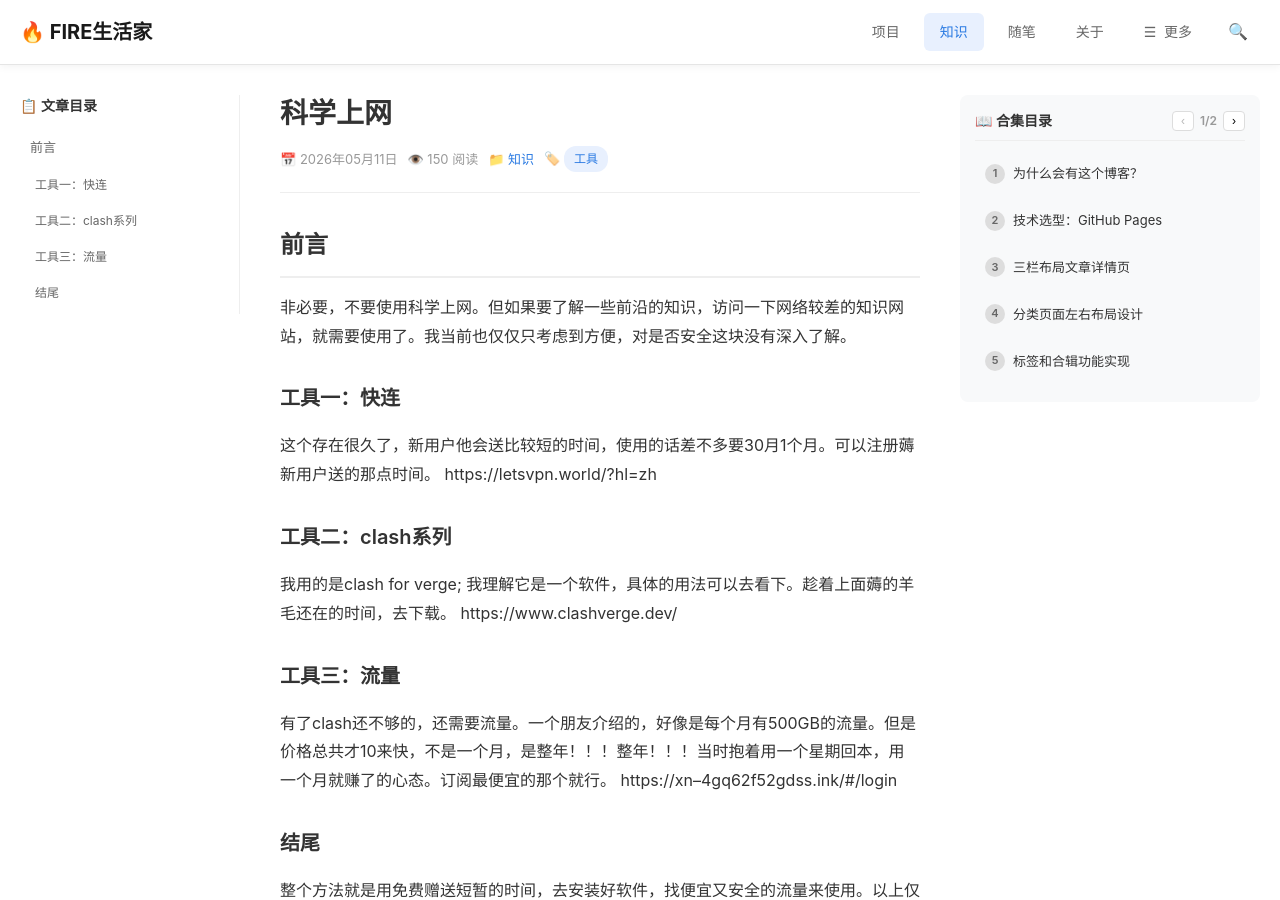
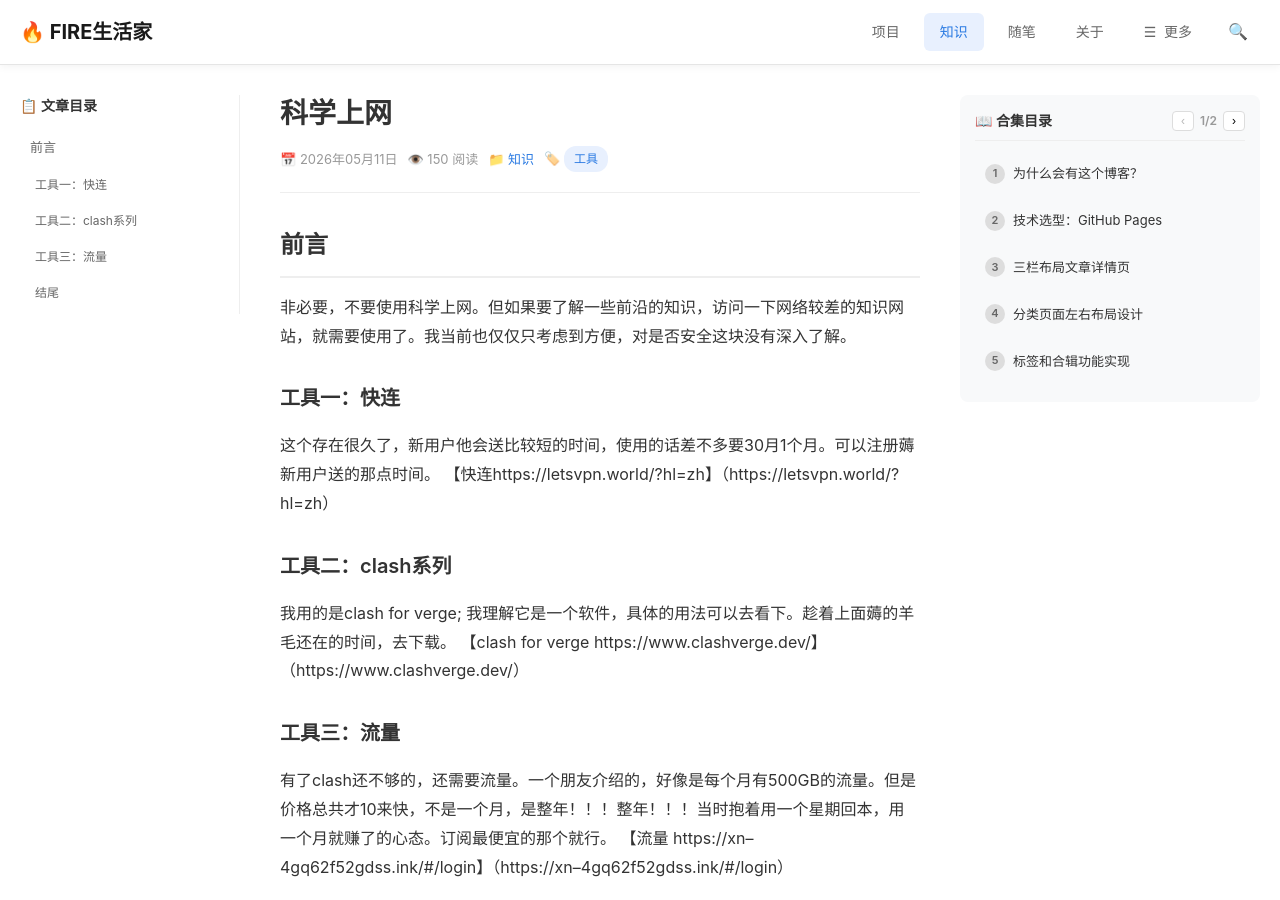
Before and after one commit to firelifes/firelifes.github.io, a Jekyll site: the page built from _posts/2026-05-11-科学上网.md, in a window 1280 px wide and 900 px high. Built offline with Jekyll 4.4.1, drawn with Linux system fonts in a browser that asks for light colours.

Commit message:
添加链接

```diff
--- a/_posts/2026-05-11-科学上网.md
+++ b/_posts/2026-05-11-科学上网.md
@@ -14,16 +14,16 @@ collection: 我用的工具
 
 ### 工具一：快连
 这个存在很久了，新用户他会送比较短的时间，使用的话差不多要30月1个月。可以注册薅新用户送的那点时间。
-https://letsvpn.world/?hl=zh
+【快连https://letsvpn.world/?hl=zh】（https://letsvpn.world/?hl=zh）
 
 ### 工具二：clash系列
 我用的是clash for verge;
 我理解它是一个软件，具体的用法可以去看下。趁着上面薅的羊毛还在的时间，去下载。
-https://www.clashverge.dev/
+【clash for verge https://www.clashverge.dev/】（https://www.clashverge.dev/）
 
 ### 工具三：流量
 有了clash还不够的，还需要流量。一个朋友介绍的，好像是每个月有500GB的流量。但是价格总共才10来快，不是一个月，是整年！！！整年！！！当时抱着用一个星期回本，用一个月就赚了的心态。订阅最便宜的那个就行。
-https://xn--4gq62f52gdss.ink/#/login
+【流量 https://xn--4gq62f52gdss.ink/#/login】（https://xn--4gq62f52gdss.ink/#/login）
 
 ### 结尾
 整个方法就是用免费赠送短暂的时间，去安装好软件，找便宜又安全的流量来使用。以上仅我个人学习使用，不构成推荐，安全第一。
```
